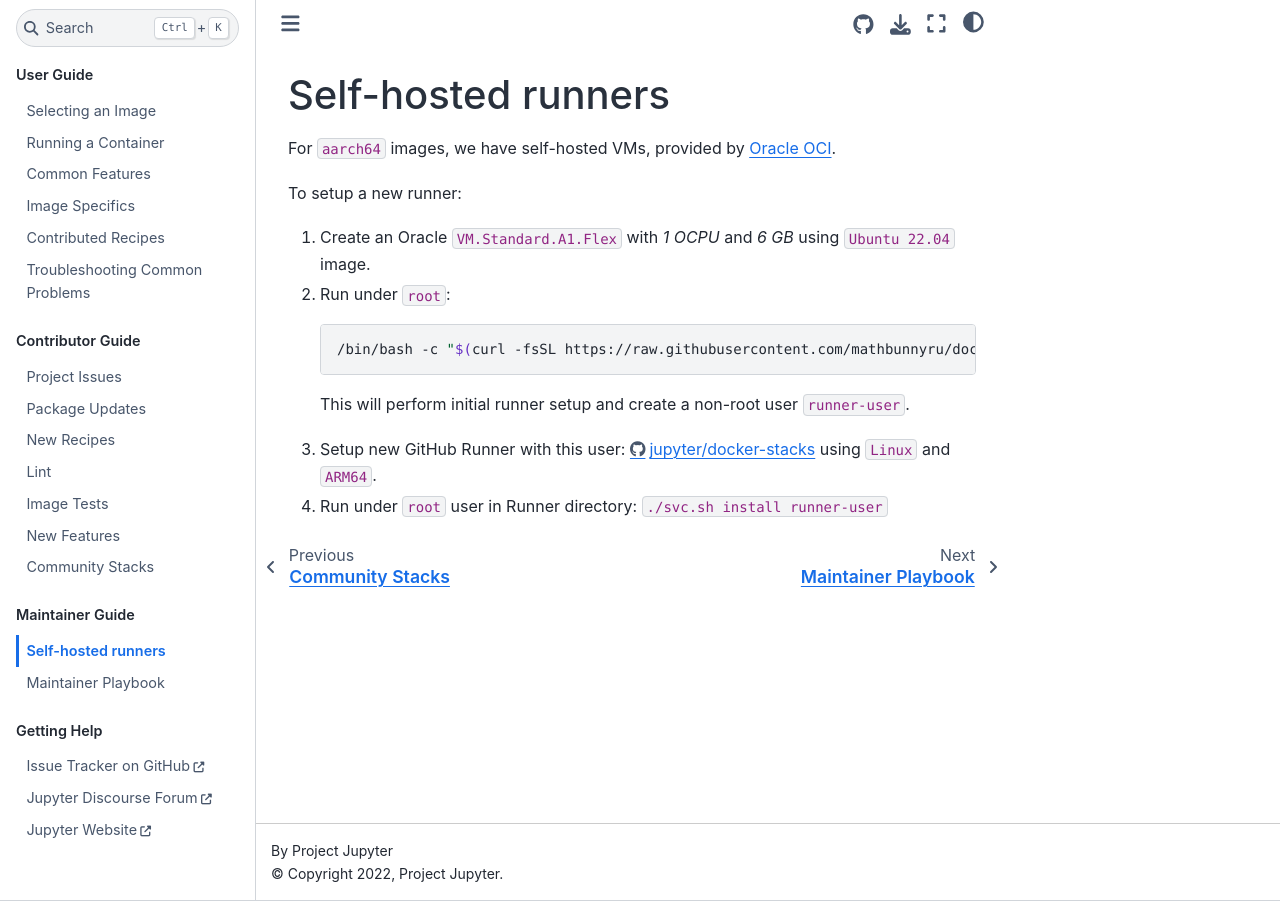
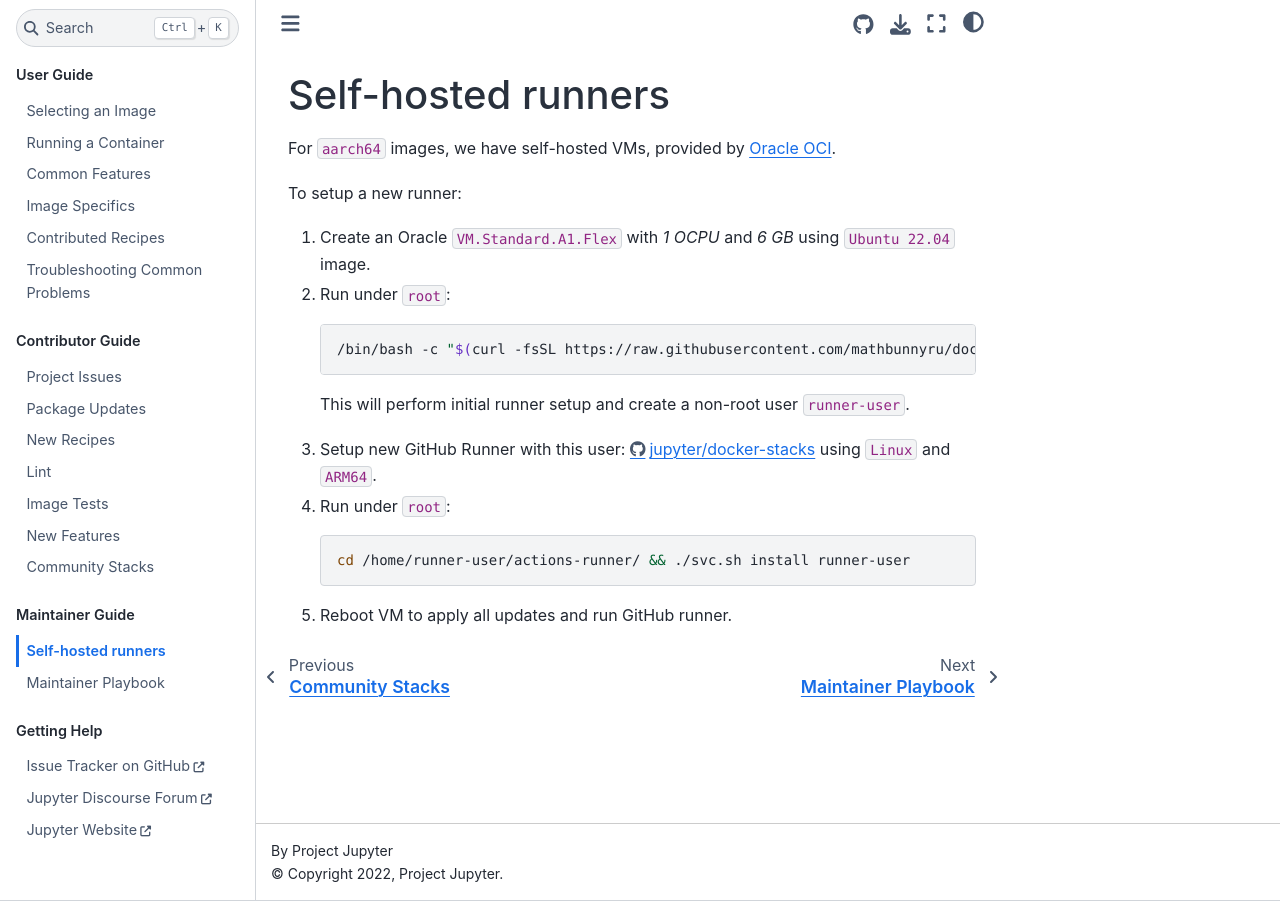
Before and after one commit to jupyter/docker-stacks, a Sphinx documentation site: the page built from docs/maintaining/aarch64-runner.md, in a window 1280 px wide. Built offline with Sphinx 7.4.7 and the Sphinx Book theme 1.1.4, drawn with Linux system fonts in a browser that asks for light colours.

Commit message:
Better docs

````diff
--- a/docs/maintaining/aarch64-runner.md
+++ b/docs/maintaining/aarch64-runner.md
@@ -14,4 +14,10 @@
    This will perform initial runner setup and create a non-root user `runner-user`.
 
 3. Setup new GitHub Runner with this user: <https://github.com/jupyter/docker-stacks/settings/actions/runners/new> using `Linux` and `ARM64`.
-4. Run under `root` user in Runner directory: `./svc.sh install runner-user`
+4. Run under `root`:
+
+   ```bash
+   cd /home/runner-user/actions-runner/ && ./svc.sh install runner-user
+   ```
+
+5. Reboot VM to apply all updates and run GitHub runner.
````
